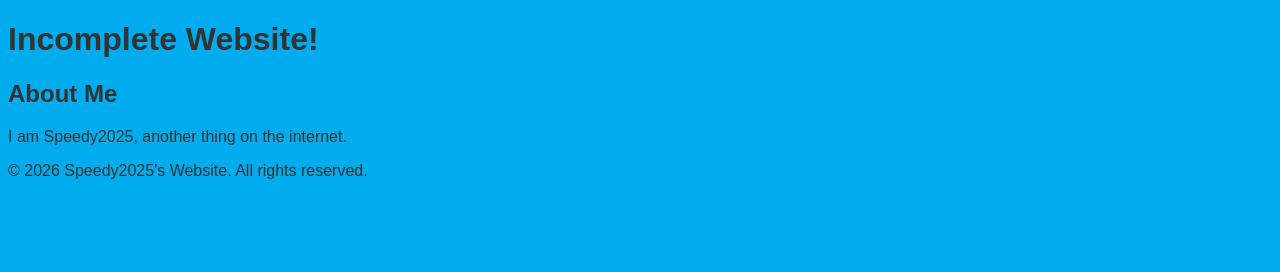
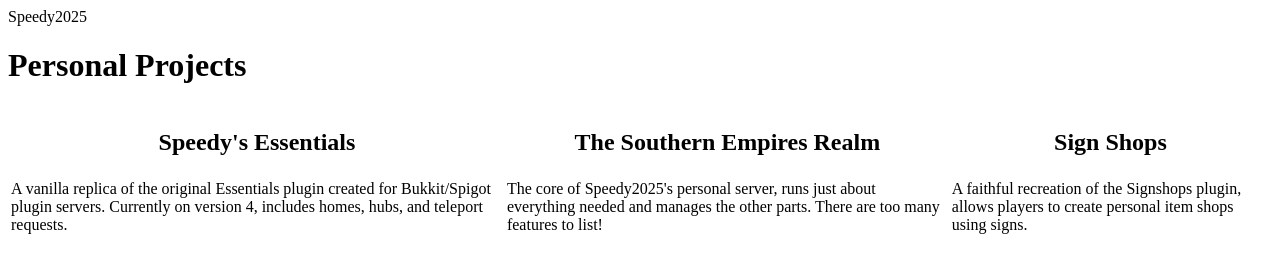
Before and after one commit to Speedy2025/speedy2025.github.io, a plain HTML site: page index.html in a window 1280 px wide. Drawn offline with Linux system fonts and the light colour scheme.

Commit message:
Adjustments to main page

```diff
--- a/index.html
+++ b/index.html
@@ -1,31 +1,43 @@
 <!DOCTYPE html>
+
 <html>
-    <head>
-        <link rel="stylesheet" href="web.css">
-        <title>
-            Speedy2025's Website
-        </title>
-    </head>
+    <header>
+        Speedy2025
+    </header>
+
     <body>
-        <header>
-            <h1>
-                Incomplete Website!
-            </h1>
-        </header>
-        <main>
-            <section>
-                <h2>
-                    About Me
-                </h2>
-                <p>
-                    I am Speedy2025, another thing on the internet.
-                </p>
-            </section>
-        </main>
+        <h1>
+            Personal Projects
+        </h1>
+        <table>
+            <tr>
+                <th>
+                    <h2>
+                        Speedy's Essentials
+                    </h2>
+                </th>
+                <th>
+                    <h2>
+                        The Southern Empires Realm
+                    </h2>
+                </th>
+                <th>
+                    <h2>
+                        Sign Shops
+                    </h2>
+                </th>
+            </tr>
+            <tr>
+                <td>
+                    A vanilla replica of the original Essentials plugin created for Bukkit/Spigot plugin servers. Currently on version 4, includes homes, hubs, and teleport requests.
+                </td>
+                <td>
+                    The core of Speedy2025's personal server, runs just about everything needed and manages the other parts. There are too many features to list!
+                </td>
+                <td>
+                   A faithful recreation of the Signshops plugin, allows players to create personal item shops using signs.
+                </td>
+            </tr>
+        </table>
     </body>
-    <footer>
-        <p>
-            &copy; 2026 Speedy2025's Website. All rights reserved.
-        </p>
-    </footer>
 </html>
```
